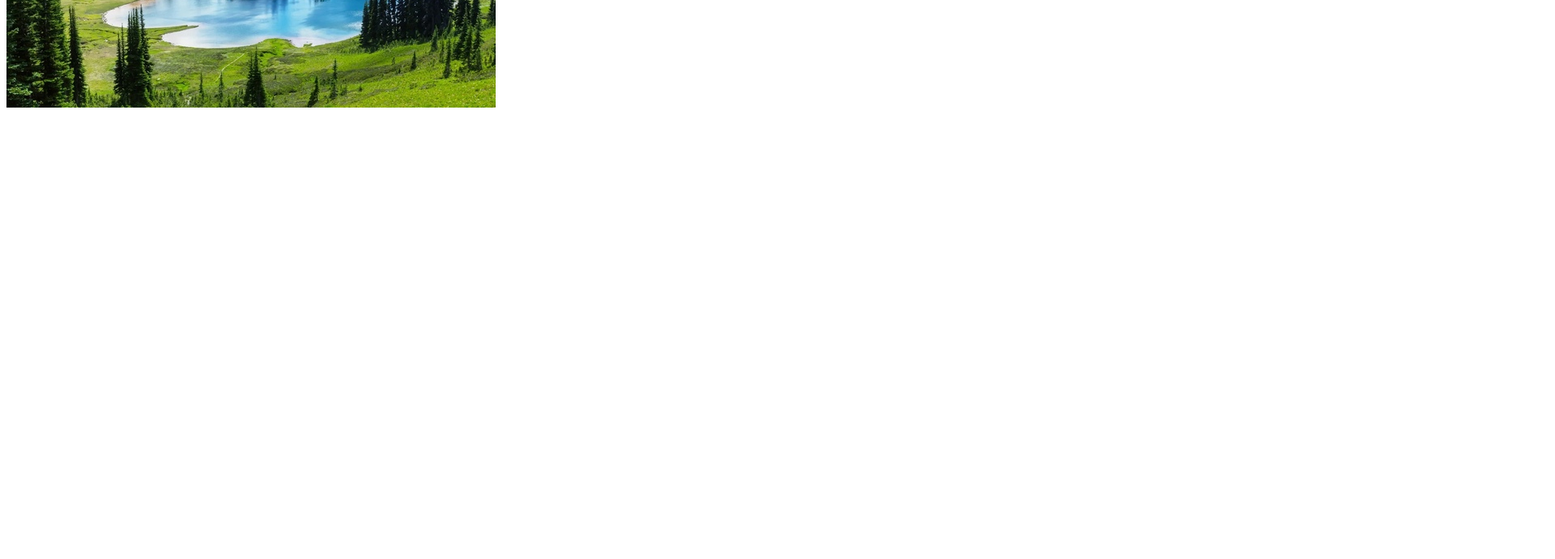
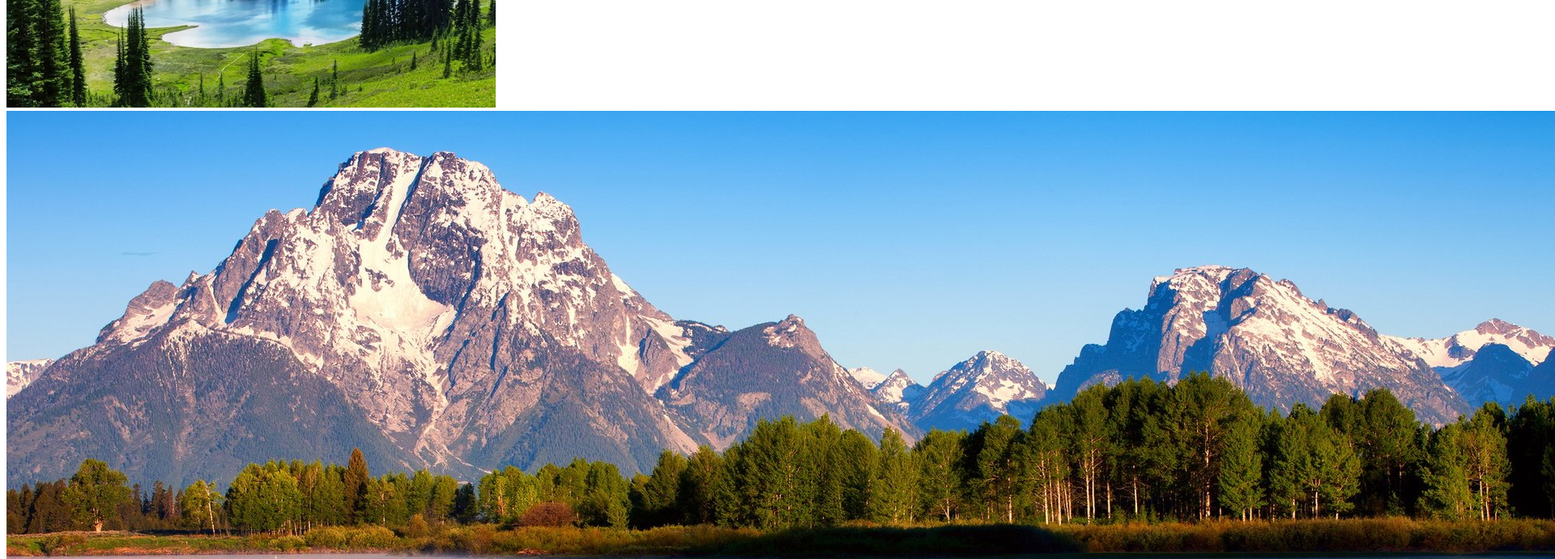
Before and after one commit to DanilKorob/DZcommit, a plain HTML site: page index.html in a window 1280 px wide. Shown: the part 260-951 px from the top of the page at 81% size, 1920 px wide, since content can reach past the window. Before the commit the page ends 800 px from the top, so only its background shows below. Drawn offline with Linux system fonts and the light colour scheme.

Commit message:
two JPG image in commit

```diff
--- a/index.html
+++ b/index.html
@@ -9,5 +9,8 @@
     <div>
         <img src="ozero.jpg" alt="">
     </div>
+    <div>
+        <img src="mountain.jpg" alt="">
+    </div>
 </body>
 </html>
```
Also changed, not shown: mountain.jpg (added).
